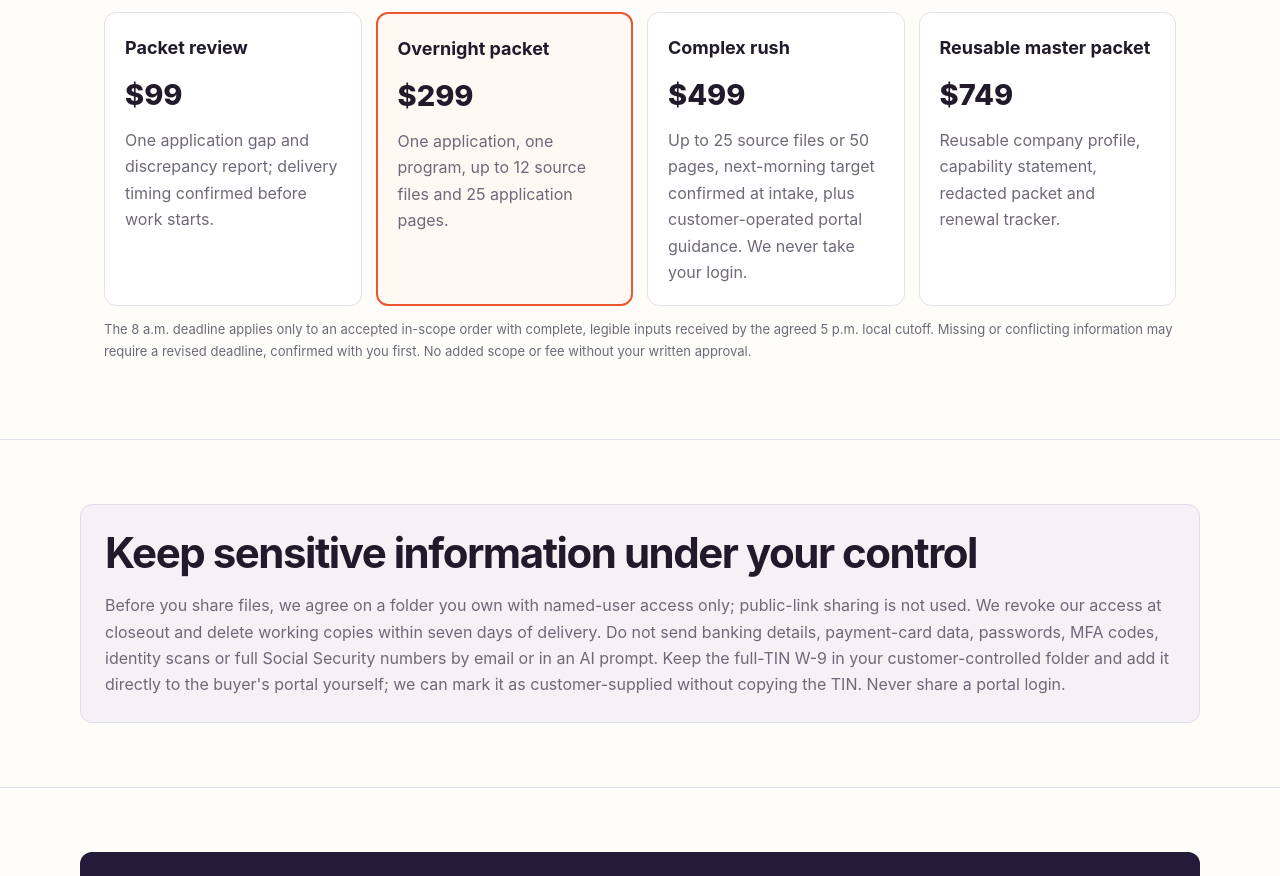
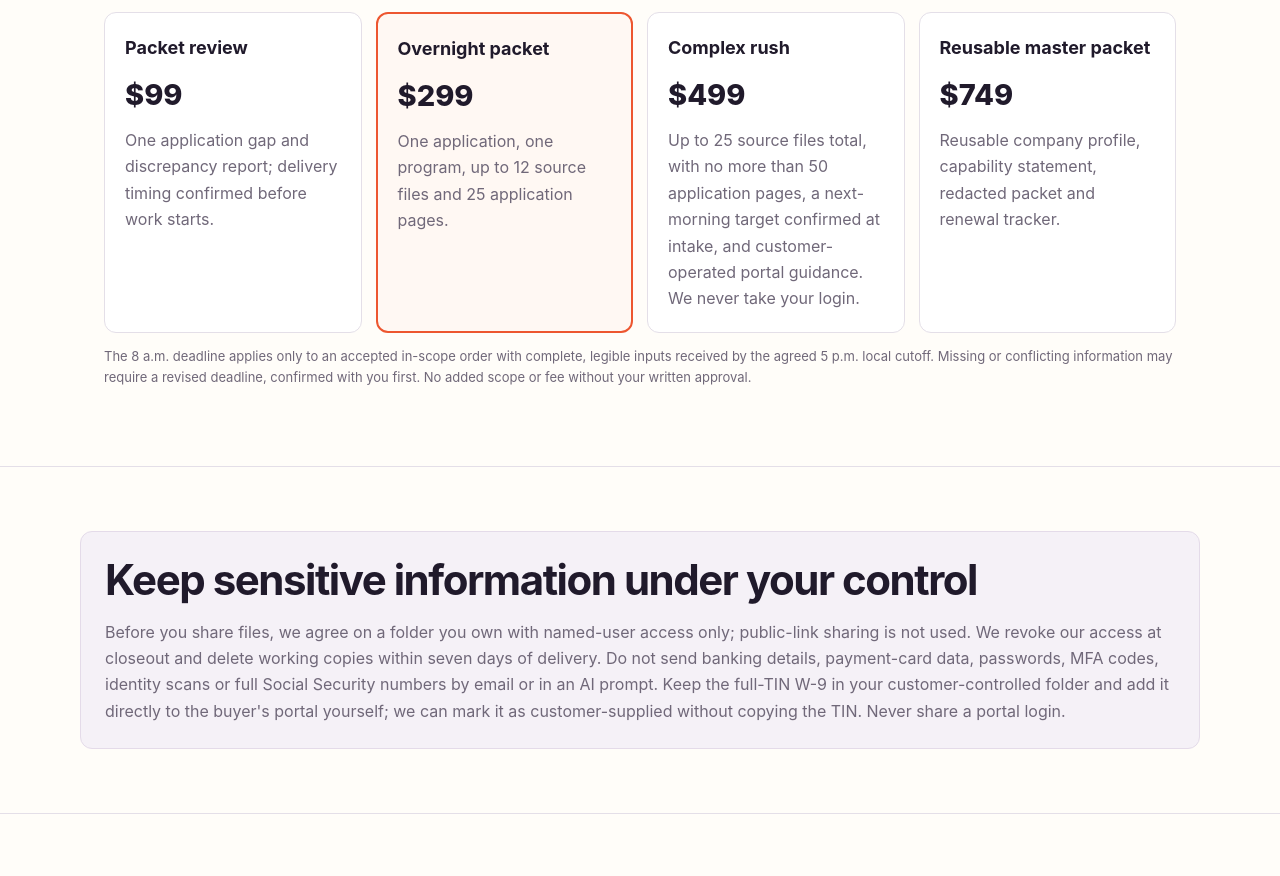
Before and after one commit to darnleyweekes-spec/prime24ai, a plain HTML site: page vendor-packet-rescue/index.html in a window 1280 px wide. Shown: the part 1800-2676 px from the top of the page. Drawn offline with Linux system fonts and the light colour scheme.

Commit message:
Clarify complex rush page limits

```diff
--- a/vendor-packet-rescue/index.html
+++ b/vendor-packet-rescue/index.html
@@ -43,7 +43,7 @@
     <section><div class="wrap"><h2>Fixed-scope pilot pricing</h2><div class="price-grid">
       <div class="price-card"><h3>Packet review</h3><div class="amount">$99</div><p class="muted">One application gap and discrepancy report; delivery timing confirmed before work starts.</p></div>
       <div class="price-card featured"><h3>Overnight packet</h3><div class="amount">$299</div><p class="muted">One application, one program, up to 12 source files and 25 application pages.</p></div>
-      <div class="price-card"><h3>Complex rush</h3><div class="amount">$499</div><p class="muted">Up to 25 source files or 50 pages, next-morning target confirmed at intake, plus customer-operated portal guidance. We never take your login.</p></div>
+      <div class="price-card"><h3>Complex rush</h3><div class="amount">$499</div><p class="muted">Up to 25 source files total, with no more than 50 application pages, a next-morning target confirmed at intake, and customer-operated portal guidance. We never take your login.</p></div>
       <div class="price-card"><h3>Reusable master packet</h3><div class="amount">$749</div><p class="muted">Reusable company profile, capability statement, redacted packet and renewal tracker.</p></div>
     </div><p class="note">The 8 a.m. deadline applies only to an accepted in-scope order with complete, legible inputs received by the agreed 5 p.m. local cutoff. Missing or conflicting information may require a revised deadline, confirmed with you first. No added scope or fee without your written approval.</p></div></section>
     <section><div class="wrap security"><h2>Keep sensitive information under your control</h2><p class="muted">Before you share files, we agree on a folder you own with named-user access only; public-link sharing is not used. We revoke our access at closeout and delete working copies within seven days of delivery. Do not send banking details, payment-card data, passwords, MFA codes, identity scans or full Social Security numbers by email or in an AI prompt. Keep the full-TIN W-9 in your customer-controlled folder and add it directly to the buyer's portal yourself; we can mark it as customer-supplied without copying the TIN. Never share a portal login.</p></div></section>
```
